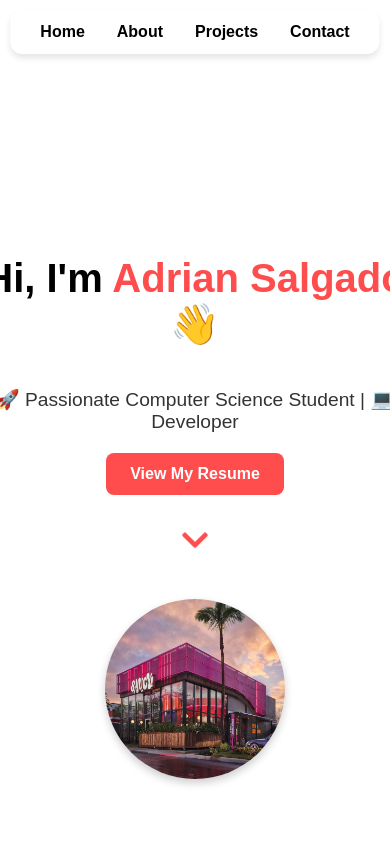
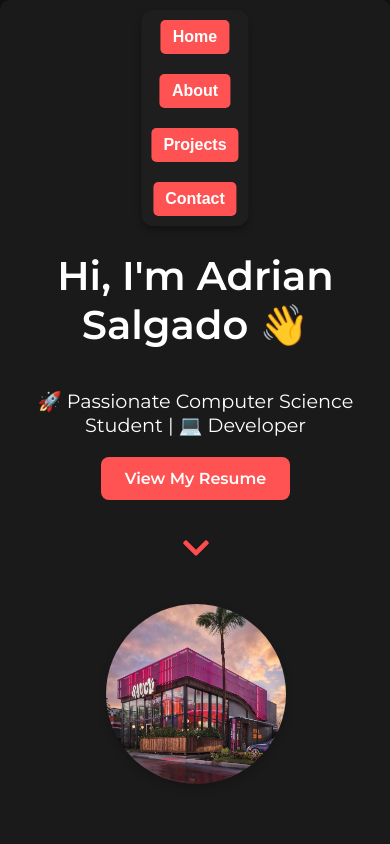
Before and after one commit to Salgado-Adrian/portfolio-website, a React (Create React App) app: page / in a window 390 px wide. Shown: the top 844 px of the page. Built offline with nearby package versions, Linux system fonts and the light colour scheme.

Commit message:
website new color installed

```diff
--- a/src/App.css
+++ b/src/App.css
@@ -1,56 +1,136 @@
 @import '@fontsource/montserrat';
-body {
-  font-family: 'Montserrat', sans-serif;
-}
-body {
-  background-color: #ffffff; /* White Background */
-  color: #000000; /* Default Black Text */
-  font-family: Arial, sans-serif;
+
+/* ✅ Global Styles */
+html, body {
+  width: 100%;
+  height: auto;
+  min-height: 100vh;
   margin: 0;
   padding: 0;
-  display: flex;
-  justify-content: center;
-  align-items: center;
-  height: 100vh;
-}
-body {
-  margin: 0;
-  padding: 0;
-  font-family: Arial, sans-serif;
-}
-
-#root {
-  display: flex;
-  flex-direction: column;
-  align-items: center;
-}
-.section {
-  min-height: 100vh; /* Makes each section full screen */
-  padding-top: 100px; /* Adjust space so the navbar doesn't overlap */
-}
-html, body {
-  height: auto;
-  min-height: 100vh;
-  overflow-y: auto;
-  margin: 0;
-  padding: 0;
+  font-size: 16px;
+  font-family: 'Montserrat', sans-serif;
+  background-color: #121212; /* Dark Background */
+  color: #ffffff; /* White Text */
   scroll-behavior: smooth;
 }
 
+/* ✅ Ensure full-page scrolling */
+html, body {
+  overflow-y: auto;
+}
 
+/* ✅ Navbar Styling */
+nav {
+  position: fixed;
+  top: 10px;
+  left: 50%;
+  transform: translateX(-50%);
+  background-color: #1e1e1e; /* Dark Navbar */
+  padding: 12px 24px;
+  border-radius: 12px;
+  z-index: 1000;
+  display: flex;
+  gap: 20px;
+  box-shadow: 0px 4px 6px rgba(0, 0, 0, 0.3);
+  font-size: 18px;
+  font-weight: bold;
+}
+
+/* ✅ Logo Styling */
+.logo {
+  font-size: 22px;
+  font-weight: bold;
+  color: #ff5252; /* Red Logo */
+  margin-right: 20px;
+}
+
+/* ✅ Navbar Links */
+nav a {
+  text-decoration: none;
+  color: #ffffff; /* White Text */
+  letter-spacing: 1px;
+  transition: color 0.3s ease-in-out;
+}
+
+nav a:hover {
+  color: #ff5252; /* Red Hover Effect */
+}
+
+/* ✅ Code Formatting */
+code {
+  font-family: source-code-pro, Menlo, Monaco, Consolas, 'Courier New', monospace;
+}
+
+/* ✅ Sections Styling */
+.section {
+  width: 90%;
+  max-width: 900px;
+  min-height: 100vh;
+  margin: auto;
+  padding: 60px 15px;
+  background-color: #1e1e1e; /* Darker Section Background */
+  border-radius: 10px;
+  box-shadow: 0px 4px 8px rgba(0, 0, 0, 0.3);
+  color: #ffffff; /* White Text for all Sections */
+}
+
+/* ✅ Headings & Text */
 h1, h2, h3, h4, h5, h6 {
-  color: #008000; /* Green Headers */
+  color: #ffffff; /* White Headers */
 }
 
 p, span, li {
-  color: #000000; /* Black Regular Text */
+  color: #ffffff; /* White Text */
 }
 
+/* ✅ Links */
 a {
-  color: #008000; /* Green Links */
+  color: #ff5252; /* Red Links */
   text-decoration: none;
 }
 
 a:hover {
-  color: #006400; /* Darker Green on Hover */
+  color: #ff1744; /* Darker Red */
 }
+
+/* ✅ Buttons */
+button, .btn {
+  background-color: #ff5252; /* Red Buttons */
+  color: white;
+  border: none;
+  padding: 12px 18px;
+  border-radius: 5px;
+  cursor: pointer;
+  font-weight: bold;
+}
+
+button:hover, .btn:hover {
+  background-color: #ff1744; /* Darker Red */
+}
+
+/* ✅ Mobile-Friendly Adjustments */
+@media (max-width: 768px) {
+  h1 {
+    font-size: 22px;
+  }
+
+  .section {
+    padding: 40px 10px;
+    background-color: #1a1a1a; /* Slightly lighter dark mode */
+  }
+
+  button, .btn {
+    font-size: 0.9rem;
+    padding: 8px 12px;
+  }
+
+  nav {
+    flex-direction: column;
+    align-items: center;
+    padding: 10px;
+  }
+
+  nav a {
+    padding: 8px 12px;
+  }
+}
--- a/src/App.js
+++ b/src/App.js
@@ -51,9 +51,18 @@ const styles = {
   },
   section: {
     textAlign: "center",
-    padding: "80px 20px", // ✅ Increase Padding to Avoid Overlapping
+    padding: "80px 20px",
     maxWidth: "800px",
     margin: "auto",
+  },
+  aboutText: {
+    color: "#006400", // Dark Green for About Me
+  },
+  projectsText: {
+    color: "#B22222", // Dark Red for Projects
+  },
+  contactText: {
+    color: "#1E3A8A", // Dark Blue for Contact
   },
 };
 
--- a/src/index.css
+++ b/src/index.css
@@ -1,57 +1,184 @@
-body {
-  background-color: #ffffff; /* White Background */
-  color: #000000; /* Default Black Text */
-  font-family: Arial, sans-serif;
+@import '@fontsource/montserrat';
+
+/* ✅ Global Styles */
+html, body {
+  width: 100%;
+  height: auto;
+  min-height: 100vh;
   margin: 0;
   padding: 0;
-  display: flex;
-  justify-content: center;
-  align-items: center;
-  height: 100vh;
+  font-size: 16px;
+  font-family: 'Montserrat', sans-serif;
+  background-color: #121212; /* Dark Mode Background */
+  color: #ffffff; /* White Text */
+  scroll-behavior: smooth;
 }
 
-code {
-  font-family: source-code-pro, Menlo, Monaco, Consolas, 'Courier New',
-    monospace;
-}
-/* Ensure full page scrollability */
+/* ✅ Ensure full-page scrolling */
 html, body {
-  height: auto;
-  min-height: 100vh;
-  overflow-y: auto; /* Allows scrolling */
-  margin: 0;
-  padding: 0;
+  overflow-y: auto;
 }
 
+/* ✅ Navbar Styling */
 nav {
   position: fixed;
   top: 10px;
   left: 50%;
   transform: translateX(-50%);
-  background-color: white;
+  background-color: #1e1e1e; /* Dark Navbar */
   padding: 12px 24px;
   border-radius: 12px;
   z-index: 1000;
   display: flex;
   gap: 20px;
-  box-shadow: 0px 4px 6px rgba(0, 0, 0, 0.1);
-  font-size: 18px; /* Make the text larger */
+  box-shadow: 0px 4px 6px rgba(0, 0, 0, 0.3);
+  font-size: 18px;
   font-weight: bold;
 }
+
+/* ✅ Logo Styling */
 .logo {
   font-size: 22px;
   font-weight: bold;
-  color: red;
-  margin-right: 20px; /* Space between logo and links */
+  color: #ff5252; /* Red Logo */
+  margin-right: 20px;
 }
+
+/* ✅ Navbar Links */
 nav a {
   text-decoration: none;
-  color: black;
-  text-shadow: none;
-  letter-spacing: 1px; /* Adds better spacing */
+  color: #ffffff; /* White Text */
+  letter-spacing: 1px;
   transition: color 0.3s ease-in-out;
 }
 
 nav a:hover {
-  color: red;
+  color: #ff5252; /* Red Hover Effect */
 }
+
+/* ✅ Code Formatting */
+code {
+  font-family: source-code-pro, Menlo, Monaco, Consolas, 'Courier New', monospace;
+}
+
+/* ✅ Sections Styling */
+.section {
+  width: 90%;
+  max-width: 900px;
+  min-height: 100vh;
+  margin: auto;
+  padding: 60px 15px;
+  background-color: #1e1e1e; /* Darker Section Background */
+  border-radius: 10px;
+  box-shadow: 0px 4px 8px rgba(0, 0, 0, 0.3);
+}
+
+/* ✅ Headings & Text */
+h1, h2, h3, h4, h5, h6 {
+  color: #ff5252; /* Red Headers */
+}
+
+p, span, li {
+  color: #d3d3d3; /* Light Gray Text */
+}
+
+/* ✅ Links */
+a {
+  color: #ff5252; /* Red Links */
+  text-decoration: none;
+}
+
+a:hover {
+  color: #ff1744; /* Darker Red */
+}
+
+/* ✅ Buttons */
+button, .btn {
+  background-color: #ff5252; /* Red Buttons */
+  color: white;
+  border: none;
+  padding: 12px 18px;
+  border-radius: 5px;
+  cursor: pointer;
+  font-weight: bold;
+}
+
+button:hover, .btn:hover {
+  background-color: #ff1744; /* Darker Red */
+}
+
+/* ✅ Mobile-Friendly Adjustments */
+@media (max-width: 768px) {
+  h1 {
+    font-size: 22px;
+  }
+
+  .section {
+    padding: 40px 10px;
+    background-color: #1a1a1a; /* Slightly lighter dark mode */
+  }
+
+  button, .btn {
+    font-size: 0.9rem;
+    padding: 8px 12px;
+  }
+
+  nav {
+    flex-direction: column;
+    align-items: center;
+    padding: 10px;
+  }
+
+  nav a {
+    padding: 8px 12px;
+  }
+}
+/* ✅ Global Styles for Dark Mode */
+body, p, span, li, h1, h2, h3, h4, h5, h6 {
+  color: #ffffff !important; /* Set all text to white */
+}
+
+/* ✅ Keep Red Highlights */
+.highlight {
+  color: #ff5252 !important; /* Maintain red accent */
+}
+
+/* ✅ Navbar */
+nav a {
+  color: #ffffff !important; /* White navbar links */
+}
+
+nav a:hover {
+  color: #ff5252 !important; /* Red hover effect */
+}
+
+/* ✅ Fix Header Text */
+.hero p,
+.hero span {
+  color: #ffffff !important; /* Make subtitle text white */
+}
+
+/* ✅ Fix Icons */
+.hero i {
+  color: #ffffff !important; /* Ensure icons are visible */
+}
+
+/* ✅ Fix Scroll Arrow */
+.scroll-down-icon {
+  color: #ffffff !important;
+}
+
+/* ✅ Buttons */
+button, .btn {
+  background-color: #ff5252 !important;
+  color: white !important;
+}
+
+button:hover, .btn:hover {
+  background-color: #ff1744 !important;
+}
+
+/* ✅ Fix Transparency Issues */
+* {
+  text-shadow: none !important;
+}
```
